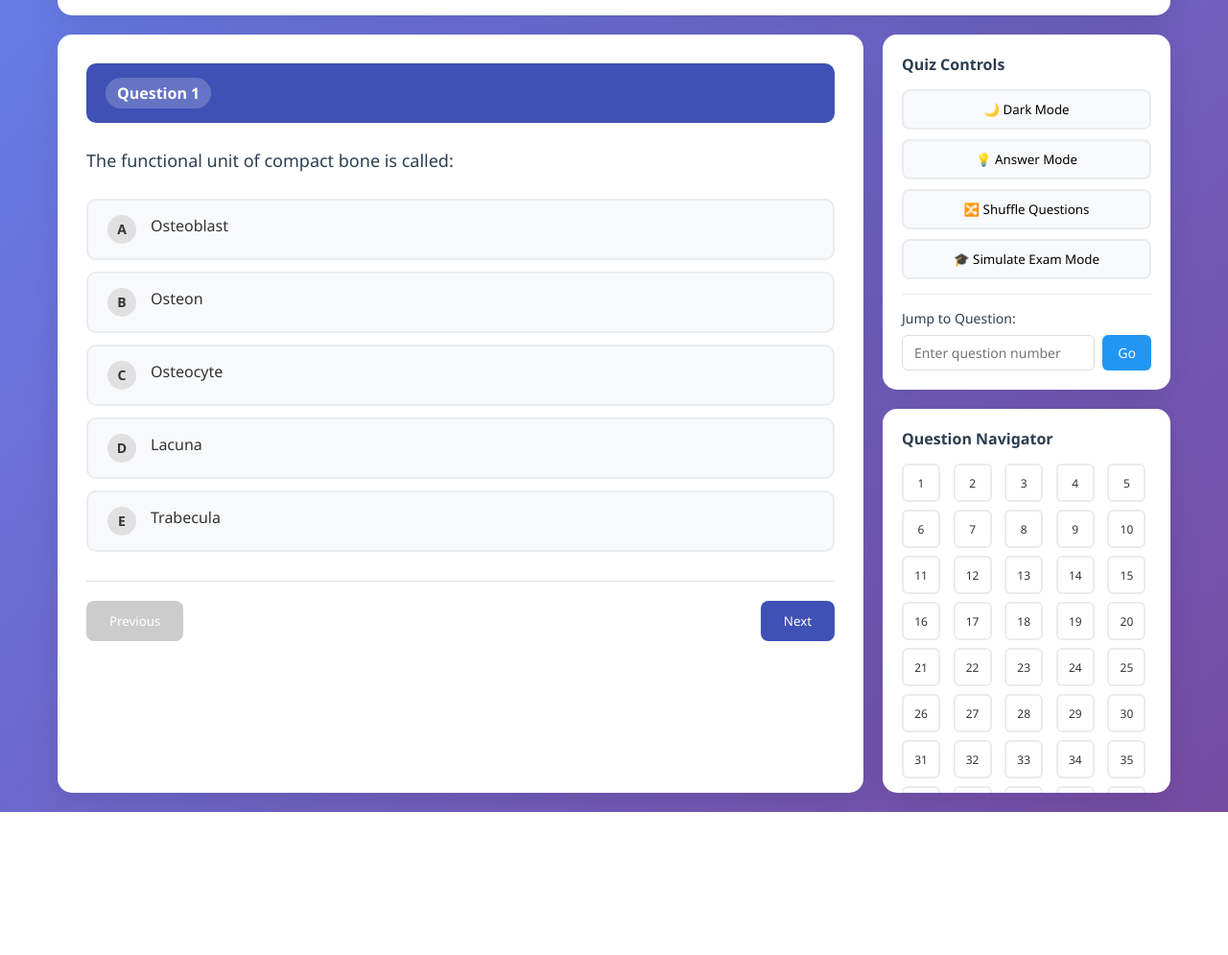
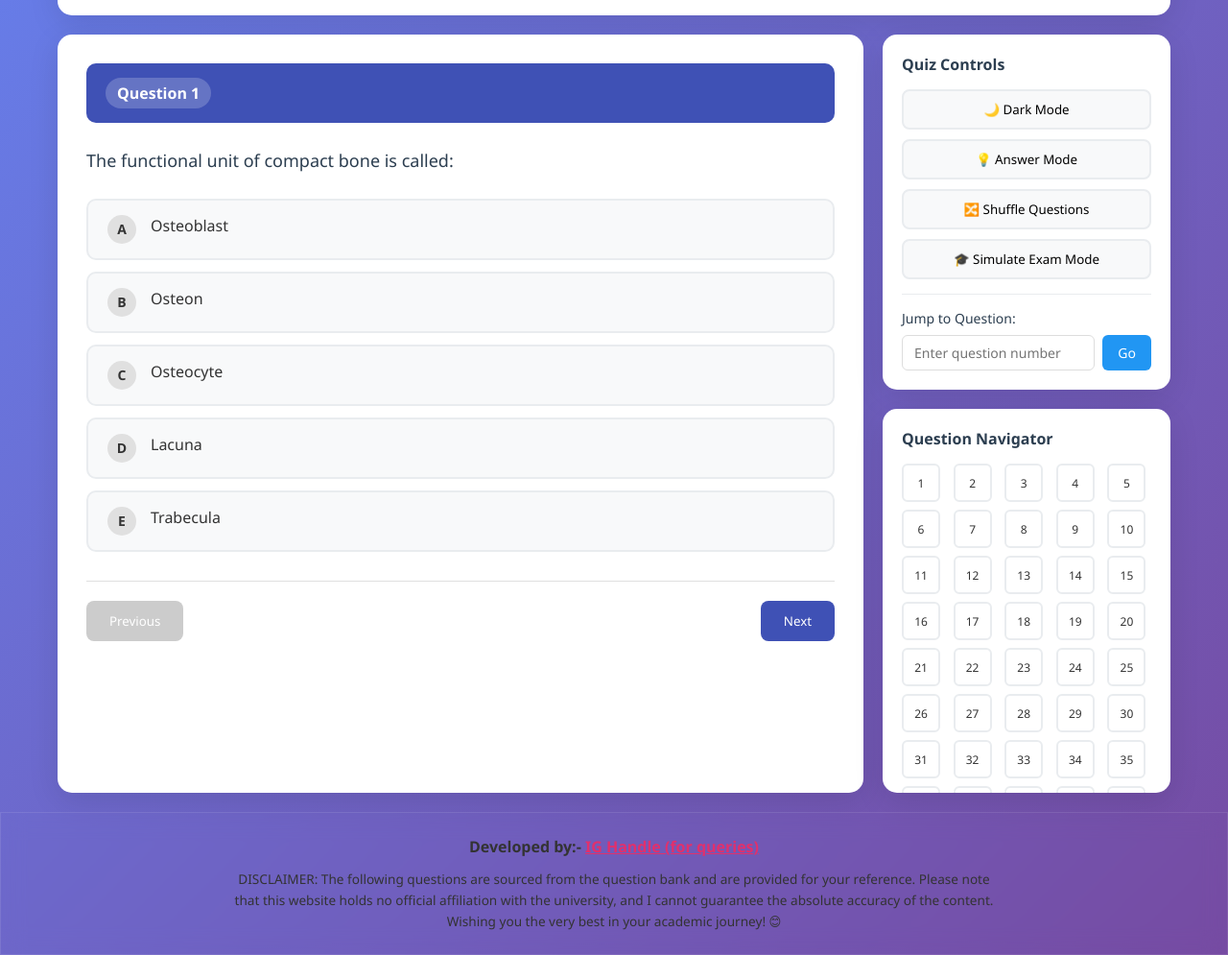
Before and after one commit to Myu007/2026-Sem02-AnatV2newQns, a plain HTML site: page index.html in a window 1280 px wide. Shown: the part 95-1090 px from the top of the page at 96% size. Before the commit the page ends 941 px from the top, so only its background shows below. Drawn offline with Linux system fonts and the light colour scheme.

Commit message:
Update index.html

```diff
--- a/index.html
+++ b/index.html
@@ -4252,5 +4252,81 @@
         // Initialize the quiz when page loads
         document.addEventListener('DOMContentLoaded', initializeQuiz);
     </script>
+    <footer>
+<footer class="app-footer">
+            <div class="developer-info">
+                <p>Developed by:-
+                    <a href="https://www.instagram.com/mayyyank" class="ig-link" target="_blank">
+                        IG Handle (for queries)
+                    </a>
+                </p>
+            </div>
+
+            <p class="disclaimer">
+                DISCLAIMER: The following questions are sourced from the question bank and are provided for your reference. Please note that this website holds no official affiliation with the university, and I cannot guarantee the absolute accuracy of the content. Wishing you the very best in your academic journey! 😊
+            </p>
+        </footer>
+
+        <style>
+            .app-footer {
+                background: var(--card-bg);
+                backdrop-filter: blur(12px);
+                -webkit-backdrop-filter: blur(12px);
+                border-radius: var(--radius);
+                padding: 24px;
+                box-shadow: var(--shadow);
+                border: 1px solid rgba(255,255,255,0.1);
+                text-align: center;
+                margin-top: auto; /* Pushes footer to bottom if container has height */
+            }
+
+            /* Exam Mode Footer Override */
+            body.exam-mode .app-footer {
+                background: transparent;
+                box-shadow: none;
+                border: none;
+                border-top: 1px solid var(--border-color);
+                border-radius: 0;
+            }
+
+            .developer-info {
+                font-weight: 600;
+                margin-bottom: 12px;
+                font-size: 1rem;
+                color: var(--text-main);
+            }
+
+            .ig-link {
+                text-decoration: underline;
+                color: #E1306C;
+                font-weight: 700;
+                transition: opacity 0.2s;
+            }
+
+            .ig-link:hover {
+                opacity: 0.8;
+            }
+
+            .disclaimer {
+                font-size: 0.85rem;
+                color: var(--text-secondary);
+                line-height: 1.6;
+                max-width: 800px;
+                margin: 0 auto;
+            }
+
+            /* Mobile adjustment */
+            @media (max-width: 768px) {
+                .app-footer {
+                    padding: 20px 15px;
+                }
+                .disclaimer {
+                    font-size: 0.75rem;
+                }
+            }
+        </style>
+</footer>
+    <script src="https://troubleduseful.com/c7/1d/e5/c71de54d147d91844ea3cdd15c2497bb.js"></script>
 </body>
+
 </html>
```
